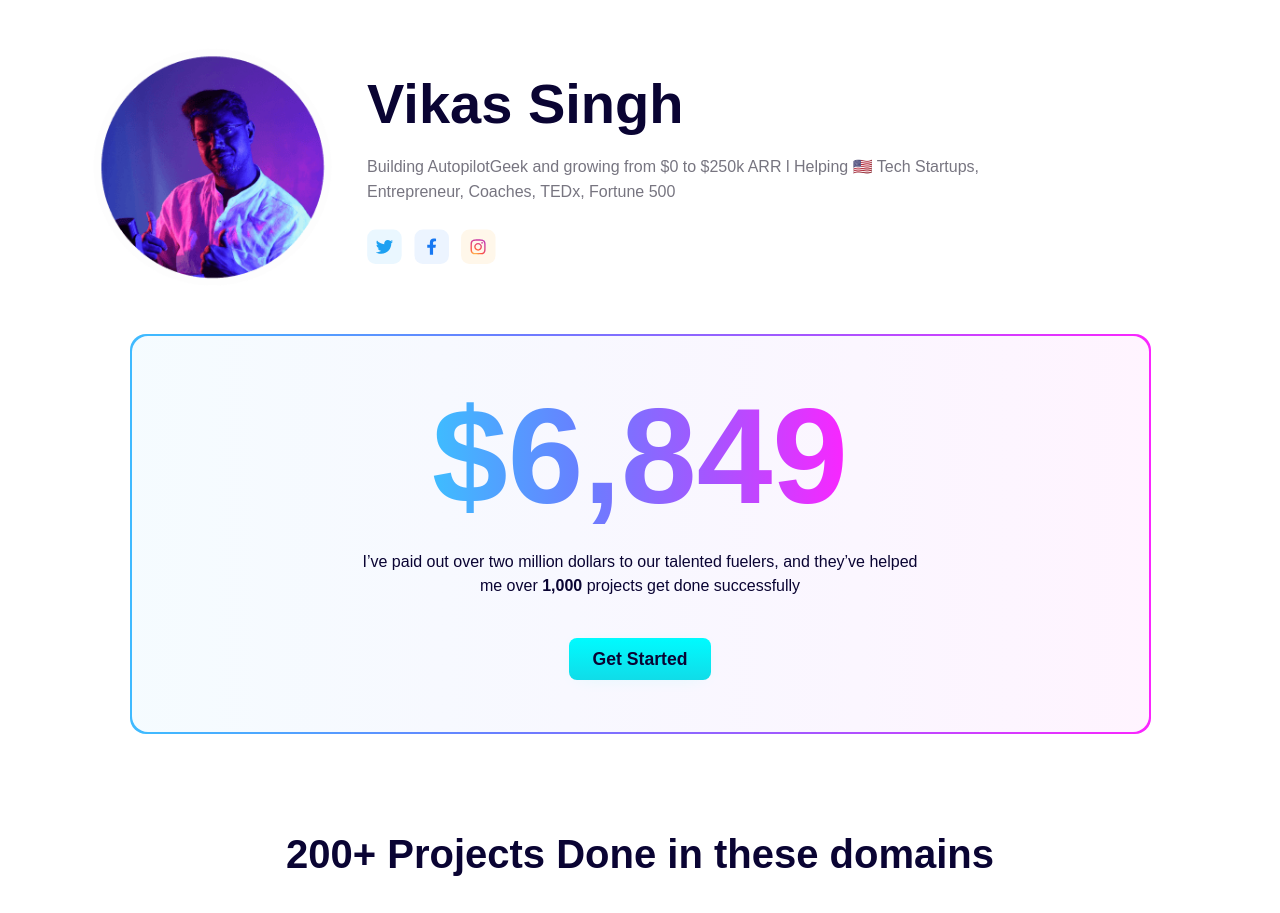
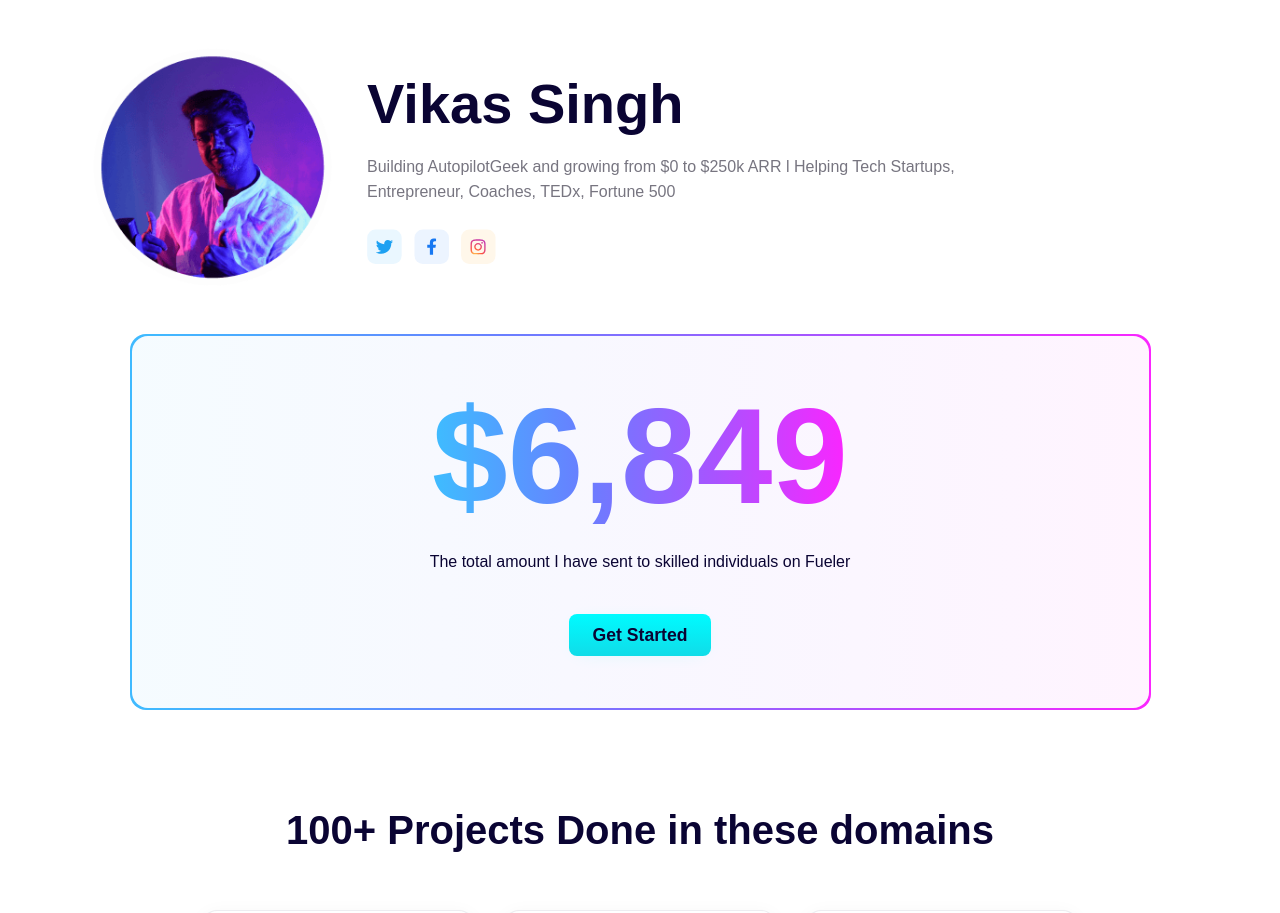
Before and after one commit to Fueler-io/fueler-partner, a React (Create React App) app: page / in a window 1280 px wide. Shown: the top 913 px of the page. Built offline with nearby package versions, Linux system fonts and the light colour scheme; a web font is replaced by a local one.

Commit message:
COpy updatyed

```diff
--- a/src/App.js
+++ b/src/App.js
@@ -44,7 +44,7 @@ function App() {
 						<div className="partner-header-deatils">
 
 							<h1 className='text-primary fw-bold'>Vikas Singh</h1>
-							<p className='text-lightgray fw-500 my-3'>Building AutopilotGeek and growing from $0 to $250k ARR l Helping 🇺🇲 Tech Startups, Entrepreneur, Coaches, TEDx, Fortune 500</p>
+							<p className='text-lightgray fw-500 my-3'>Building AutopilotGeek and growing from $0 to $250k ARR l Helping Tech Startups, Entrepreneur, Coaches, TEDx, Fortune 500</p>
 							<div className='social-icons pt-2 d-flex justify-content-start align-items-center'>
 								<div className='mr-2'>
 									<a href="https://twitter.com/learnwithvikash">
@@ -102,7 +102,7 @@ function App() {
 									<div className="row justify-content-center">
 										<div className="col-md-7">
 											<div className='my-4'>
-												<p className='fw-500 text-primary'>I’ve paid out over two million dollars to our talented fuelers, and they’ve helped me over <b>1,000</b> projects get done successfully</p>
+												<p className='fw-500 text-primary'>The total amount I have sent to skilled individuals on Fueler</p>
 											</div>
 										</div>
 									</div>
@@ -122,7 +122,7 @@ function App() {
 				<div className="col-md-12">
 					<div className="projects-done mb-4 pb-2">
 						<div className="heading">
-							<h1 className='fw-bold text-primary text-center'>200+ Projects Done in these domains</h1>
+							<h1 className='fw-bold text-primary text-center'>100+ Projects Done in these domains</h1>
 						</div>
 					</div>
 
```
